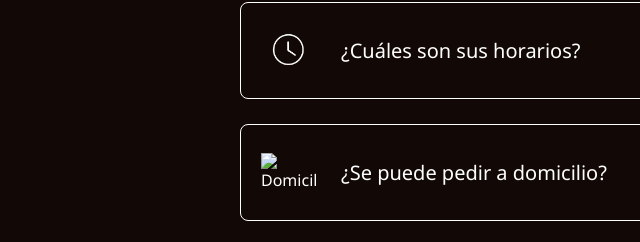
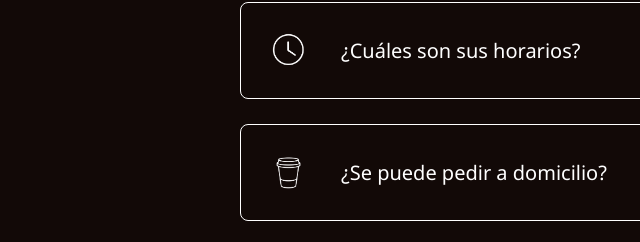
Before and after one commit to EDWINNNN1/COFFE-SIRIO, a plain HTML site: page index.html in a window 1280 px wide. Shown: the part 3239-3481 px from the top of the page, 0-640 px from the left. Drawn offline with Linux system fonts and the light colour scheme.

Commit message:
Update index.html

```diff
--- a/index.html
+++ b/index.html
@@ -179,7 +179,7 @@
       <details class="faq-item">
         <summary class="faq-question">
           <div class="faq-icon-wrapper">
-            <img src="ivaso.png" alt="Domicilio">
+            <img src="vaso.png" alt="Domicilio">
           </div>
           <h3>¿Se puede pedir a domicilio?</h3>
         </summary>
```
